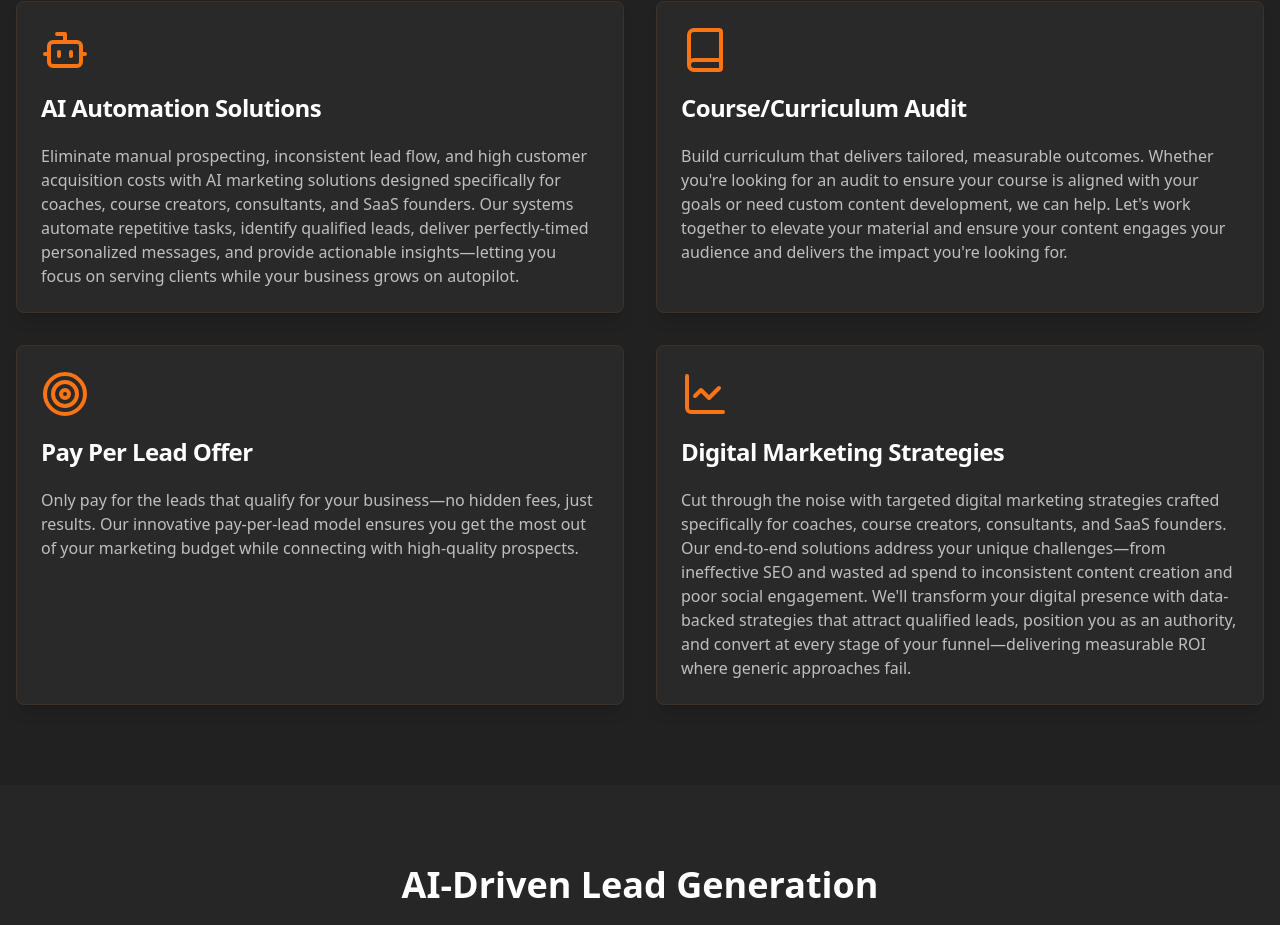
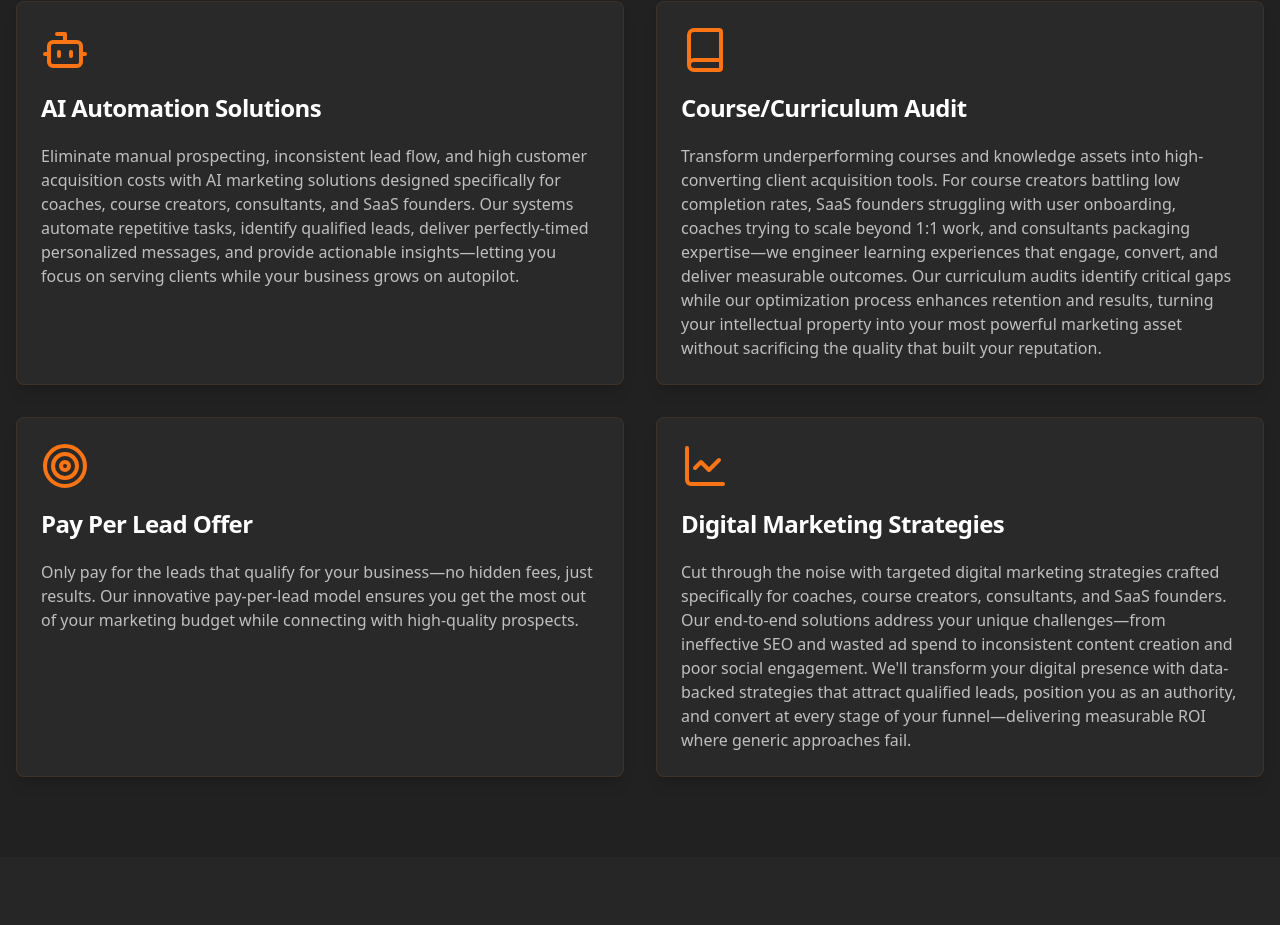
Before and after one commit to duronjackson/blackboard-landing-lounge, a React (Vite) app: page / in a window 1280 px wide. Shown: the part 1151-2076 px from the top of the page. Built offline with nearby package versions, Linux system fonts and the light colour scheme.

Commit message:
Update service description
Update the description for the course/curriculum audit service.

```diff
--- a/src/components/Services.tsx
+++ b/src/components/Services.tsx
@@ -10,7 +10,7 @@ const services = [
   },
   {
     title: "Course/Curriculum Audit",
-    description: "Build curriculum that delivers tailored, measurable outcomes. Whether you're looking for an audit to ensure your course is aligned with your goals or need custom content development, we can help. Let's work together to elevate your material and ensure your content engages your audience and delivers the impact you're looking for.",
+    description: "Transform underperforming courses and knowledge assets into high-converting client acquisition tools. For course creators battling low completion rates, SaaS founders struggling with user onboarding, coaches trying to scale beyond 1:1 work, and consultants packaging expertise—we engineer learning experiences that engage, convert, and deliver measurable outcomes. Our curriculum audits identify critical gaps while our optimization process enhances retention and results, turning your intellectual property into your most powerful marketing asset without sacrificing the quality that built your reputation.",
     icon: Book,
   },
   {
```
